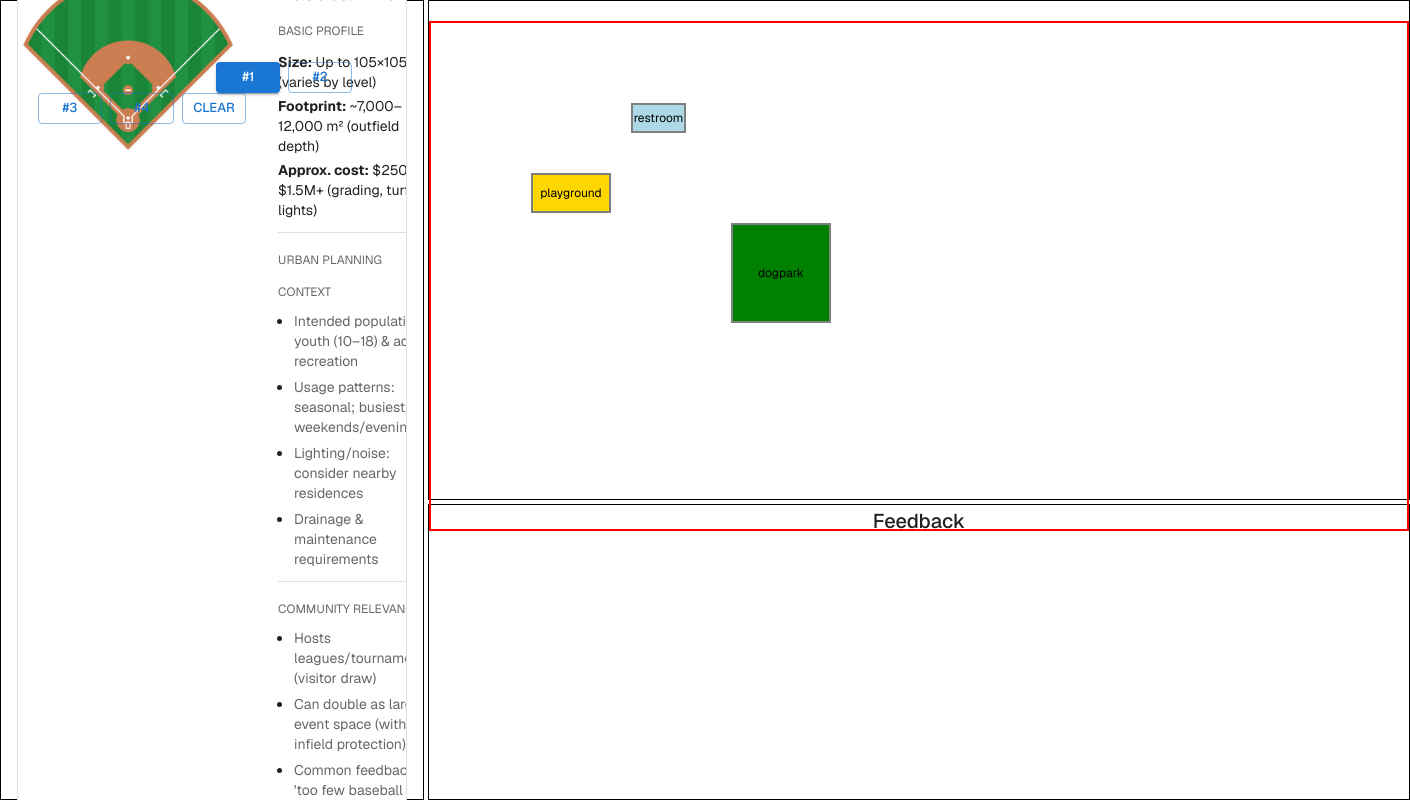
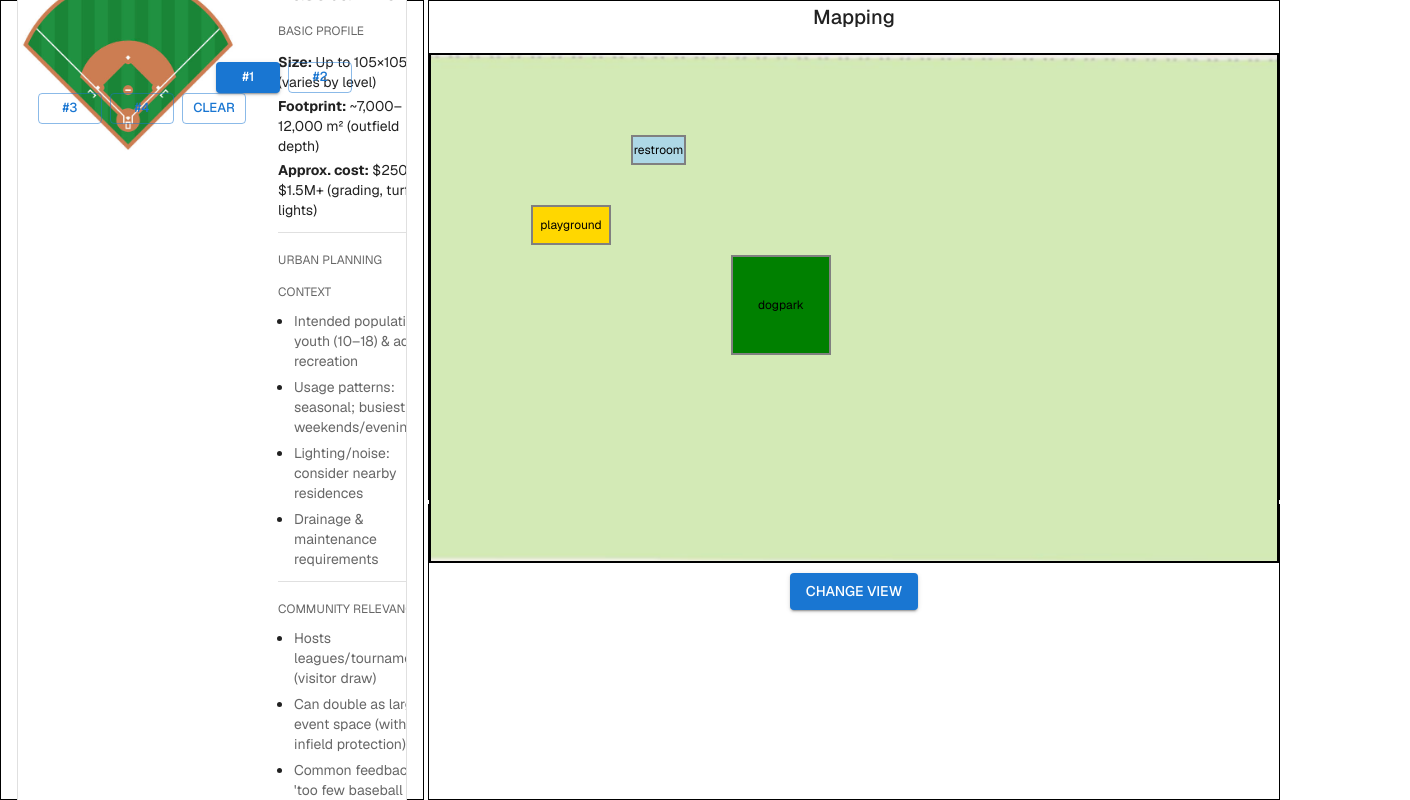
Before and after one commit to sohummehta/tangible-community, a Next.js app in the folder frontend/: page /main in a window 1280 px wide. Shown: the top 800 px of the page, 1410 px wide, since content can reach past the window. Built offline with nearby package versions, Linux system fonts and the light colour scheme; what @mui/material-nextjs would draw is missing.

Commit message:
Updating main page.tsx

```diff
--- a/frontend/src/app/main/page.tsx
+++ b/frontend/src/app/main/page.tsx
@@ -1,6 +1,6 @@
 import React from 'react';
 import Mapping from "@/components/mapping"
-import {Typography } from "@mui/material"
+import {Typography, Button, Box } from "@mui/material"
 import Grid from "@mui/material/Grid"
 import Understand from '@/components/understand';
 
@@ -16,7 +16,11 @@ export default function Main() {
             <Grid size ={{xs: 12, md: 8}}>
                 <Grid container direction = "column" spacing = {0.5} sx = {{height: "100vh"}}>
                     <Grid sx = {{border: "1px solid black", height: "62.5vh"}}>
+                        <Typography align = "center" variant = "h6">Mapping</Typography>
                         <Mapping />
+                        <Box sx={{ display: 'flex', justifyContent: 'center', alignItems: 'center', paddingTop: "10px" }}>
+                            <Button variant = "contained" color= "primary">Change View</Button>
+                        </Box>
                     </Grid>
 
                     <Grid sx = {{border : "1px solid black", height: "37vh"}}>
--- a/frontend/src/components/mapping.tsx
+++ b/frontend/src/components/mapping.tsx
@@ -32,9 +32,14 @@ const Mapping = () => {
         <div
       style={{
         position: 'relative',
-        width: 980,
+        width: '100%',
+        aspectRatio: '4/3',
         height: 510,
-        border: '2px solid red',
+        backgroundImage: 'url(/map.png)',
+        backgroundSize: 'cover',
+        backgroundRepeat: 'no-repeat',
+        backgroundPosition: 'center',
+        border: '2px solid black',
         margin: '0 auto',
         marginTop: 20,
       }}
```
Also changed, not shown: frontend/public/map.png (added).
